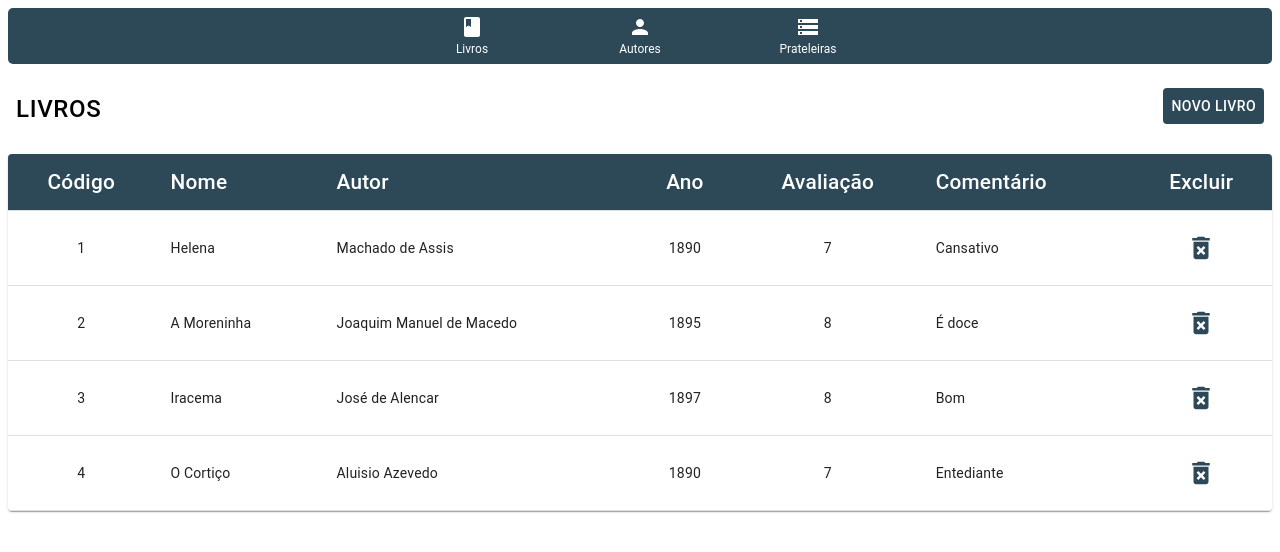
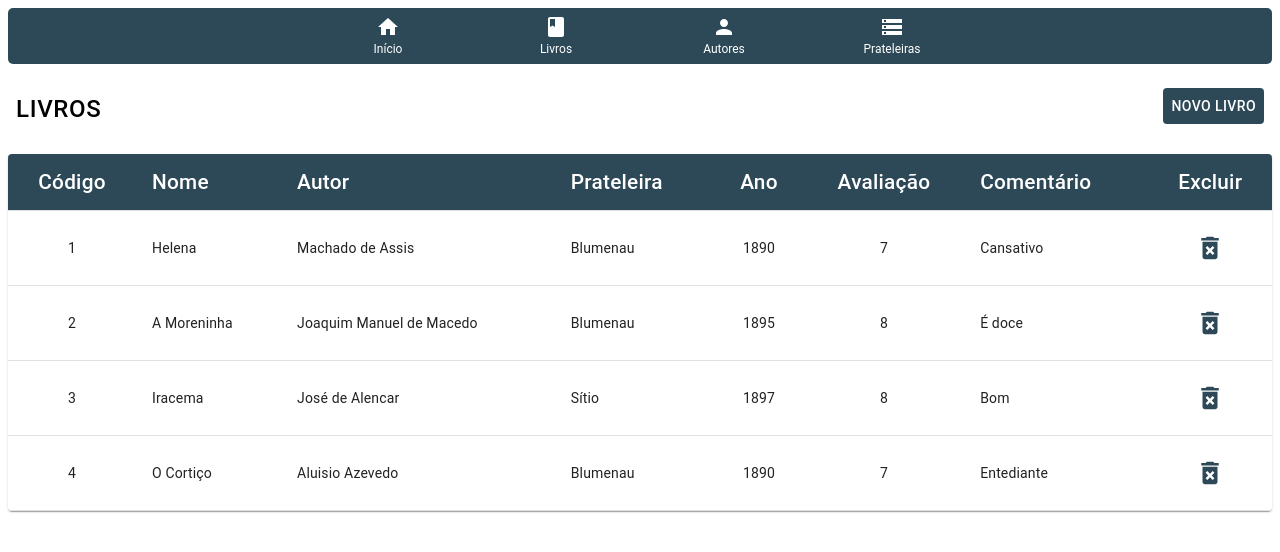
Before and after one commit to moacir-junior/library, a React (Create React App) app: page / in a window 1280 px wide. Both pictures are taken after a click on the button "Livros". Shown: the top 552 px of the page. Built offline with nearby package versions, Linux system fonts and the light colour scheme.

Commit message:
Adicionada pages e components  de prateleiras. Organização do projeto.

```diff
--- /dev/null
+++ b/src/components/forms/formNewStorage/index.jsx
@@ -0,0 +1,75 @@
+import React from 'react'
+import Button from '@material-ui/core/Button'
+import TextField from '@material-ui/core/TextField'
+import Dialog from '@material-ui/core/Dialog'
+import DialogActions from '@material-ui/core/DialogActions'
+import DialogContent from '@material-ui/core/DialogContent'
+import DialogContentText from '@material-ui/core/DialogContentText'
+import DialogTitle from '@material-ui/core/DialogTitle'
+import Box from '@material-ui/core/Box'
+import { makeStyles } from '@material-ui/core/styles'
+
+const useStyles = makeStyles((theme) => ({
+  button: {
+    backgroundColor: '#2d4957',
+    color: '#fff',
+    right: '0',
+    marginTop: '2ch',
+    '&:hover':{
+      backgroundColor: '#42687a'
+    }
+  },
+  title: {
+    ...theme.typography.button,
+    fontSize: '1.5rem',
+  }
+}))
+
+export default function FormDialog() {
+  const classes = useStyles()
+
+  const [open, setOpen] = React.useState(false)
+
+  const handleClickOpen = () => {
+    setOpen(true)
+  };
+
+  const handleClose = () => {
+    setOpen(false);
+  };
+
+  const handleAdd = () => {
+      alert('Adicionou.')
+      setOpen(false)
+  }
+
+  return (
+    <div>
+      <Box display="flex">
+        <Box p={1} width="100%" >
+          <h1 className={classes.title}>Prateleiras</h1>
+        </Box>
+        <Box p={1} flexShrink={0} >
+          <Button className={classes.button} onClick={handleClickOpen}>Nova Prateleira</Button>
+        </Box>
+      </Box>
+      <Dialog open={open} onClose={handleClose} aria-labelledby="form-dialog-title">
+        <DialogTitle id="form-dialog-title">Nova Prateleira</DialogTitle>
+        <DialogContent>
+          <DialogContentText>
+            Informe os dados da prateleira.
+          </DialogContentText>
+          <TextField autoFocus id="name" label="Nome" type="text" fullWidth />
+        </DialogContent>
+        <DialogActions>
+          <Button onClick={handleAdd} color="primary">
+            Adicionar
+          </Button>
+          <Button onClick={handleClose} color="primary">
+            Cancelar
+          </Button>
+        </DialogActions>
+      </Dialog>
+    </div>
+  )
+}
--- a/src/components/navBar/index.jsx
+++ b/src/components/navBar/index.jsx
@@ -3,6 +3,7 @@ import { Link } from 'react-router-dom'
 import { makeStyles } from '@material-ui/core/styles';
 import BottomNavigation from '@material-ui/core/BottomNavigation';
 import BottomNavigationAction from '@material-ui/core/BottomNavigationAction';
+import HomeIcon from '@material-ui/icons/Home';
 import BookIcon from '@material-ui/icons/Book';
 import AuthorIcon from '@material-ui/icons/Person';
 import StorageIcon from '@material-ui/icons/Storage';
@@ -22,6 +23,12 @@ function IconLink(props){
   const classes = useStyles();
 
   switch(props.type){
+    case 'home':
+      return (
+        <Link to="/">
+          <HomeIcon className={classes.icon} />
+        </Link>
+      )
     case 'book':
       return (
         <Link to="/livros">
@@ -56,6 +63,7 @@ export default function NavBar() {
       showLabels
       className={classes.root}
     >
+      <BottomNavigationAction className={classes.icon} label="Início" icon={<IconLink type="home" />} />
       <BottomNavigationAction className={classes.icon} label="Livros" icon={<IconLink type="book" />} />
       <BottomNavigationAction className={classes.icon} label="Autores" icon={<IconLink type="author" />} />
       <BottomNavigationAction className={classes.icon} label="Prateleiras" icon={<IconLink type="shelves" />} />
--- a/src/components/authorsTable/index.jsx
+++ b/src/components/tables/authorsTable/index.jsx
@@ -21,7 +21,7 @@ const authors = [{ id: 1, name: 'Machado de Assis' },
 { id: 3, name: 'José de Alencar' },
 { id: 4, name: 'Aluisio Azevedo' }]
 
-export default function () {
+export default function AuthorsTable() {
     const classes = useStyles();
 
     const handleDelete = () => {
--- /dev/null
+++ b/src/components/tables/booksTable/index.jsx
@@ -0,0 +1,67 @@
+import React from 'react'
+import { TableContainer, Table, TableHead, TableRow, TableCell, TableBody, Paper, Button } from '@material-ui/core'
+import { makeStyles } from '@material-ui/core/styles'
+import DeleteForeverIcon from '@material-ui/icons/DeleteForever'
+
+const useStyles = makeStyles({
+    table: {
+      minWidth: 650,
+    },
+    tableHead:{
+        background: '#2d4957',
+    },
+    tableCell:{
+        color: '#fff',
+        fontSize: '1.3rem',
+    }
+})
+
+const books = [{id: 1, name: 'Helena', author: 'Machado de Assis', storage: 'Blumenau', year: '1890', eval: 7, comment: 'Cansativo'},
+{id: 2, name: 'A Moreninha', author: 'Joaquim Manuel de Macedo', storage: 'Blumenau', year: '1895', eval: 8, comment: 'É doce'},
+{id: 3, name: 'Iracema', author: 'José de Alencar', storage: 'Sítio', year: '1897', eval: 8, comment: 'Bom'},
+{id: 4, name: 'O Cortiço', author: 'Aluisio Azevedo', storage: 'Blumenau', year: '1890', eval: 7, comment: 'Entediante'},]
+
+export default function BooksTable() {
+    const classes = useStyles();
+
+    const handleDelete = () => {
+        alert('Excluido')
+    }
+
+    return (
+        <TableContainer component={Paper}>
+            <Table className={classes.table} aria-label="tabela de livros">
+                <TableHead className={classes.tableHead}>
+                    <TableRow>
+                        <TableCell className={classes.tableCell} align="center">Código</TableCell>
+                        <TableCell className={classes.tableCell} align="left">Nome</TableCell>
+                        <TableCell className={classes.tableCell} align="left">Autor</TableCell>
+                        <TableCell className={classes.tableCell} align="left">Prateleira</TableCell>
+                        <TableCell className={classes.tableCell} align="center">Ano</TableCell>
+                        <TableCell className={classes.tableCell} align="center">Avaliação</TableCell>
+                        <TableCell className={classes.tableCell} align="left">Comentário</TableCell>
+                        <TableCell className={classes.tableCell} align="center">Excluir</TableCell>
+                    </TableRow>
+                </TableHead>
+                <TableBody>
+                    {books.map(book =>
+                        <TableRow key={book.id}>
+                            <TableCell align="center">{book.id}</TableCell>
+                            <TableCell align="left">{book.name}</TableCell>
+                            <TableCell align="left">{book.author}</TableCell>
+                            <TableCell align="left">{book.storage}</TableCell>
+                            <TableCell align="center">{book.year}</TableCell>
+                            <TableCell align="center">{book.eval}</TableCell>
+                            <TableCell align="left">{book.comment}</TableCell>
+                            <TableCell align="center">
+                                <Button onClick={() => handleDelete()}>
+                                    <DeleteForeverIcon style={{ fontSize: 30, color:'#2d4957' }} />
+                                </Button>
+                            </TableCell>
+                        </TableRow>
+                    )}
+                </TableBody>
+            </Table>
+        </TableContainer>
+    )
+}
--- a/src/components/booksTable/index.jsx
+++ b/src/components/tables/storagesTable/index.jsx
@@ -16,12 +16,10 @@ const useStyles = makeStyles({
     }
 })
 
-const books = [{id: 1, name: 'Helena', author: 'Machado de Assis', year: '1890', eval: 7, comment: 'Cansativo'},
-{id: 2, name: 'A Moreninha', author: 'Joaquim Manuel de Macedo', year: '1895', eval: 8, comment: 'É doce'},
-{id: 3, name: 'Iracema', author: 'José de Alencar', year: '1897', eval: 8, comment: 'Bom'},
-{id: 4, name: 'O Cortiço', author: 'Aluisio Azevedo', year: '1890', eval: 7, comment: 'Entediante'},]
+const storages = [{ id: 1, name: 'Blumenau' },
+{ id: 2, name: 'Sítio' }]
 
-export default function () {
+export default function StoragesTable() {
     const classes = useStyles();
 
     const handleDelete = () => {
@@ -30,27 +28,19 @@ export default function () {
 
     return (
         <TableContainer component={Paper}>
-            <Table className={classes.table} aria-label="tabela de livros">
+            <Table className={classes.table} aria-label="tabela de prateleiras">
                 <TableHead className={classes.tableHead}>
                     <TableRow>
                         <TableCell className={classes.tableCell} align="center">Código</TableCell>
                         <TableCell className={classes.tableCell} align="left">Nome</TableCell>
-                        <TableCell className={classes.tableCell} align="left">Autor</TableCell>
-                        <TableCell className={classes.tableCell} align="center">Ano</TableCell>
-                        <TableCell className={classes.tableCell} align="center">Avaliação</TableCell>
-                        <TableCell className={classes.tableCell} align="left">Comentário</TableCell>
                         <TableCell className={classes.tableCell} align="center">Excluir</TableCell>
                     </TableRow>
                 </TableHead>
                 <TableBody>
-                    {books.map(book =>
-                        <TableRow key={book.id}>
-                            <TableCell align="center">{book.id}</TableCell>
-                            <TableCell align="left">{book.name}</TableCell>
-                            <TableCell align="left">{book.author}</TableCell>
-                            <TableCell align="center">{book.year}</TableCell>
-                            <TableCell align="center">{book.eval}</TableCell>
-                            <TableCell align="left">{book.comment}</TableCell>
+                    {storages.map(storage =>
+                        <TableRow key={storage.id}>
+                            <TableCell align="center">{storage.id}</TableCell>
+                            <TableCell align="left">{storage.name}</TableCell>
                             <TableCell align="center">
                                 <Button onClick={() => handleDelete()}>
                                     <DeleteForeverIcon style={{ fontSize: 30, color:'#2d4957' }} />
--- a/src/pages/authors.jsx
+++ b/src/pages/authors.jsx
@@ -1,7 +1,7 @@
 import React from 'react'
 import NavBar from '../components/navBar'
-import AuthorsTable from '../components/authorsTable'
-import FormNewAuthor from '../components/formNewAuthor'
+import AuthorsTable from '../components/tables/authorsTable'
+import FormNewAuthor from '../components/forms/formNewAuthor'
 
 export default function Main(){
     return(
--- a/src/pages/books.jsx
+++ b/src/pages/books.jsx
@@ -1,7 +1,7 @@
 import React from 'react'
 import NavBar from '../components/navBar'
-import BooksTable from '../components/booksTable'
-import FormNewBook from '../components/formNewBook'
+import BooksTable from '../components/tables/booksTable'
+import FormNewBook from '../components/forms/formNewBook'
 
 export default function Main(){
     return(
--- a/src/pages/main.jsx
+++ b/src/pages/main.jsx
@@ -3,29 +3,20 @@ import NavBar from '../components/navBar'
 import Card from '../components/card'
 import Box from '@material-ui/core/Box';
 
-const books = [{id: 1, name: 'Helena', author: 'Machado de Assis', year: '1890', eval: 7, comment: 'Cansativo'},
-  {id: 2, name: 'A Moreninha', author: 'Joaquim Manuel de Macedo', year: '1895', eval: 8, comment: 'É doce'},
-  {id: 3, name: 'Iracema', author: 'José de Alencar', year: '1897', eval: 8, comment: 'Bom'},
-  {id: 4, name: 'O Cortiço', author: 'Aluisio Azevedo', year: '1890', eval: 7, comment: 'Entediante'},]
+const books = [{id: 1, name: 'Helena', author: 'Machado de Assis', storage: 'Blumenau', year: '1890', eval: 7, comment: 'Cansativo'},
+  {id: 2, name: 'A Moreninha', author: 'Joaquim Manuel de Macedo', storage: 'Blumenau', year: '1895', eval: 8, comment: 'É doce'},
+  {id: 3, name: 'Iracema', author: 'José de Alencar', storage: 'Sítio', year: '1897', eval: 8, comment: 'Bom'},
+  {id: 4, name: 'O Cortiço', author: 'Aluisio Azevedo', storage: 'Blumenau', year: '1890', eval: 7, comment: 'Entediante'},]
 
 const authors = [{ id: 1, name: 'Machado de Assis' },
   { id: 2, name: 'Joaquim Manuel de Macedo' },
   { id: 3, name: 'José de Alencar' },
   { id: 4, name: 'Aluisio Azevedo' }]
 
+const storages = [{ id: 1, name: 'Blumenau' },
+  { id: 2, name: 'Sítio' }]
+
 export default function Main(){
-
-  const lastBooks = []
-  const lastAuthors = []
-
-  for(let i = books.length - 1; i > books.length - 4; i--){
-    lastBooks.push(books[i])
-  }
-
-  for(let i = authors.length - 1; i > authors.length - 4; i--){
-    lastAuthors.push(authors[i])
-  }
-
   return (
     <>
       <NavBar />
@@ -43,8 +34,6 @@ export default function Main(){
           link="/livros"
           cardTitle="Quantidade de livros cadastrados"
           elementTitle={`${books.length} livros`}
-          elementSubtitle='Últimos livros'
-          information={lastBooks.map(book => `${book.name} ... `)}
         />
       </Box>
       <Box display="flex" justifyContent="center" m={1} >
@@ -52,8 +41,13 @@ export default function Main(){
           link="/autores"
           cardTitle="Quantidade de autores cadastrados"
           elementTitle={`${authors.length} autores`}
-          elementSubtitle='Últimos autores'
-          information={lastAuthors.map(author => `${author.name} ... `)}
+        />
+      </Box>
+      <Box display="flex" justifyContent="center" m={1} >
+        <Card
+          link="/prateleiras"
+          cardTitle="Quantidade de prateleiras cadastradas"
+          elementTitle={`${storages.length} autores`}
         />
       </Box>
     </>
--- a/src/routes/index.js
+++ b/src/routes/index.js
@@ -3,6 +3,7 @@ import { Switch, Route } from 'react-router-dom'
 import MainPage from '../pages/main'
 import AuthorsPage from '../pages/authors'
 import BooksPage from '../pages/books'
+import StoragesPage from '../pages/storages'
 
 export default function Routes(){
   return (
@@ -10,6 +11,7 @@ export default function Routes(){
       <Route path='/' component={MainPage} exact />
       <Route path="/livros" component={BooksPage} />
       <Route path="/autores" component={AuthorsPage} />
+      <Route path="/prateleiras" component={StoragesPage} />
       <Route component={() => <div>Página 404</div>} />
     </Switch>
   )
```
Also changed, not shown: src/pages/storages.jsx (added, +14 -0 lines), src/components/forms/formNewAuthor/index.jsx (renamed from src/components/formNewAuthor/index.jsx), src/components/forms/formNewBook/index.jsx (renamed from src/components/formNewBook/index.jsx).
